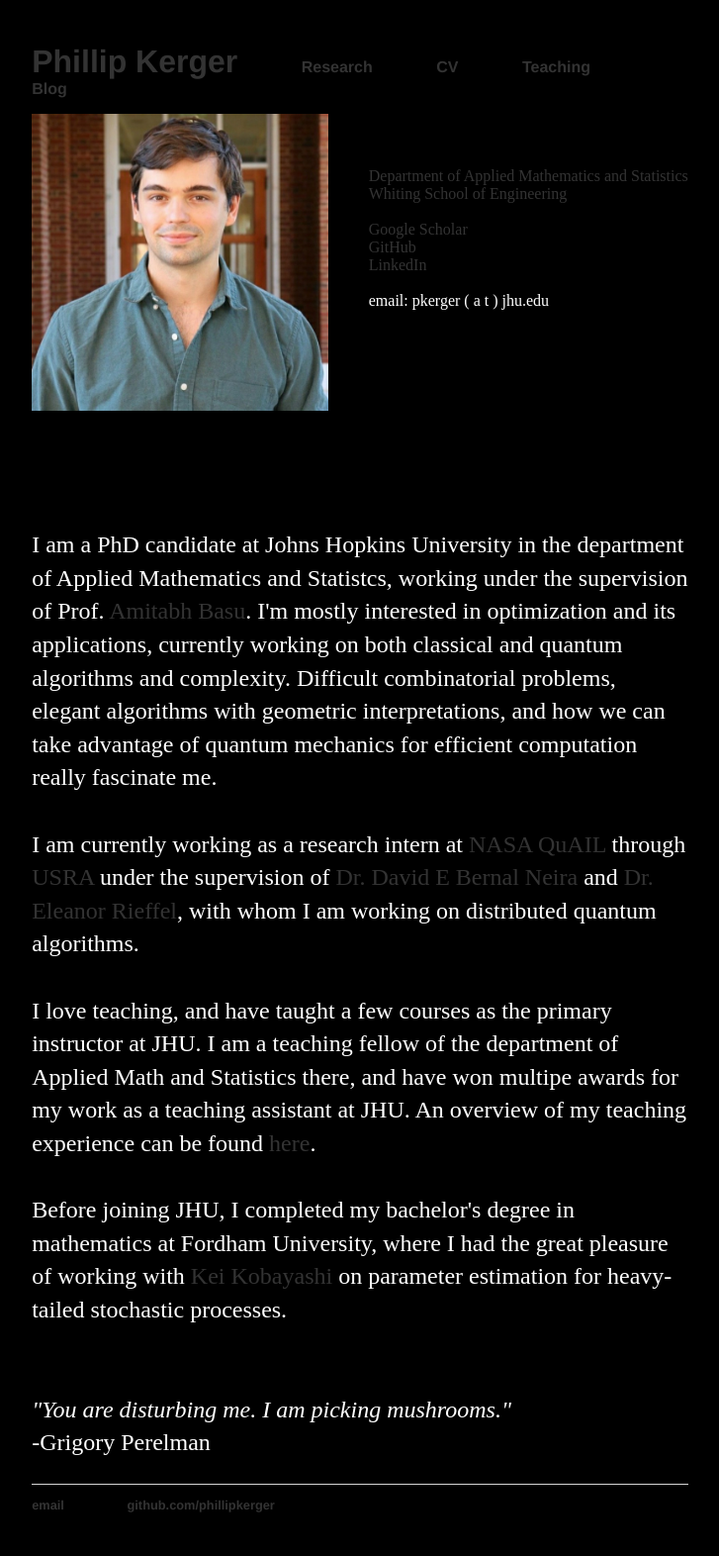
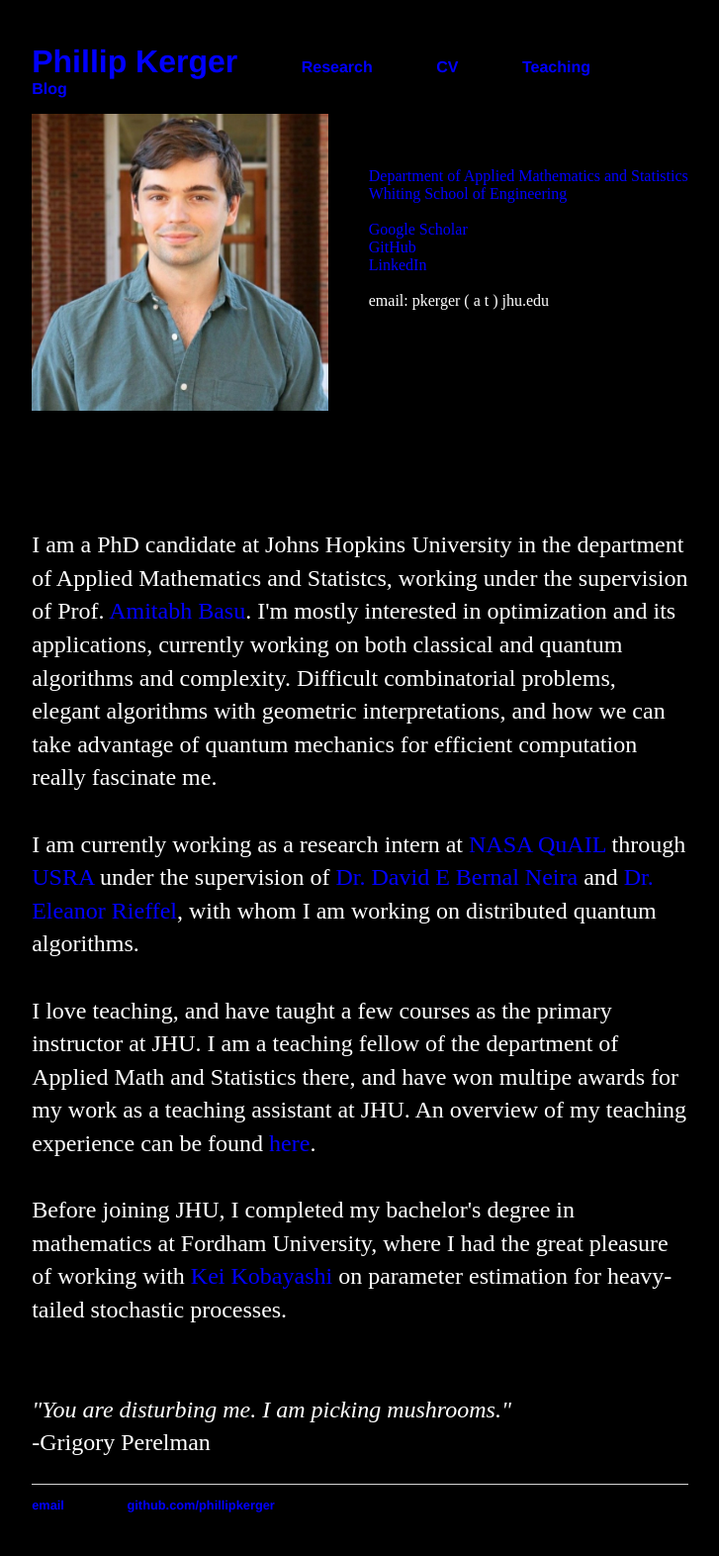
Before and after one commit to PhillipKerger/phillipkerger.github.io, a Jekyll site: the page built from index.html, in a window 1280 px wide. Shown: the whole page at 99% size, without its empty margins (276-1003 px from the left). Built offline with Jekyll 4.4.1, drawn with Linux system fonts in a browser that asks for light colours.

Commit message:
Update main.css
links blue istead of #333

```diff
--- a/css/main.css
+++ b/css/main.css
@@ -22,7 +22,7 @@ nav ul li, footer ul li {
 a {
     text-decoration: none;
     background-color: black;
-    color: #333;
+    color: blue;
 }
 
 a:hover {
```
